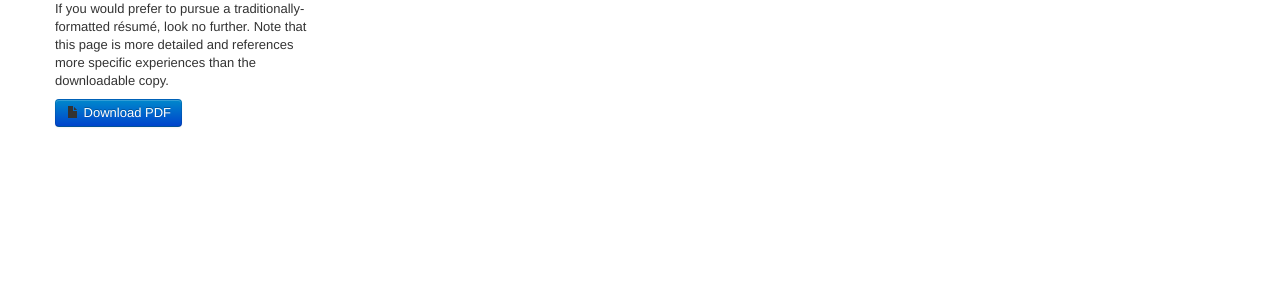
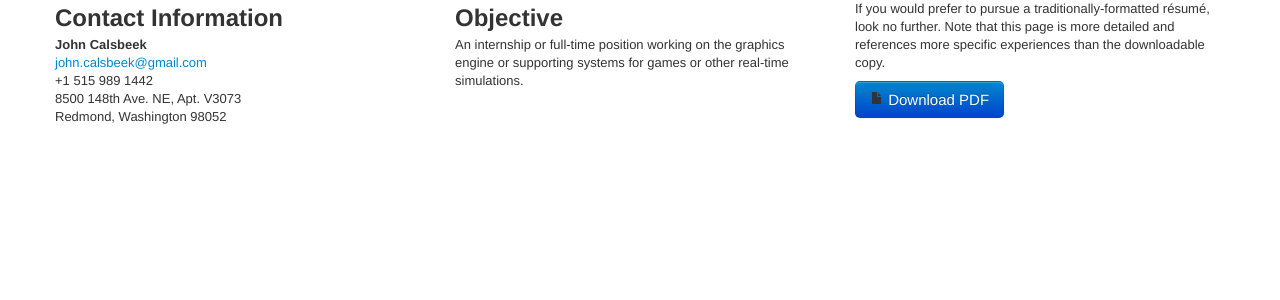
Before and after one commit to Nexuapex/nexuapex.github.com, a Jekyll site: the page built from resume.html, in a window 1280 px wide. Shown: the top 300 px of the page. Built offline with Jekyll 4.4.1, drawn with Linux system fonts in a browser that asks for light colours; nearby versions of some CDN libraries.

Commit message:
Add contact information and objective.

```diff
--- a/resume.html
+++ b/resume.html
@@ -3,11 +3,24 @@ layout: default
 title: R&eacute;sum&eacute;
 ---
 <div class="row">
-  <div class="span9">
+  <div class="span4">
+    <h2>Contact Information</h2>
+    <address>
+      <strong>John Calsbeek</strong><br>
+      <a href="mailto:john.calsbeek@gmail.com">john.calsbeek@gmail.com</a><br>
+      +1 515 989 1442<br>
+      8500 148th Ave. NE, Apt. V3073<br>
+      Redmond, Washington 98052
+    </address>
   </div>
-  <div class="span3">
+  <div class="span4">
+    <h2>Objective</h2>
+    <p>An internship or full-time position working on the graphics engine or supporting systems
+       for games or other real-time simulations.</p>
+  </div>
+  <div class="span4">
     <p>If you would prefer to pursue a traditionally-formatted r&eacute;sum&eacute;, look no further.
        Note that this page is more detailed and references more specific experiences than the downloadable copy.</p>
-    <p><a class="btn btn-primary" target="_blank" href="/files/resume.pdf"><i class="icon-file"></i> Download PDF</a></p>
+    <p><a class="btn btn-large btn-primary" target="_blank" href="/files/resume.pdf"><i class="icon-file"></i> Download PDF</a></p>
   </div>
 </div>
```
